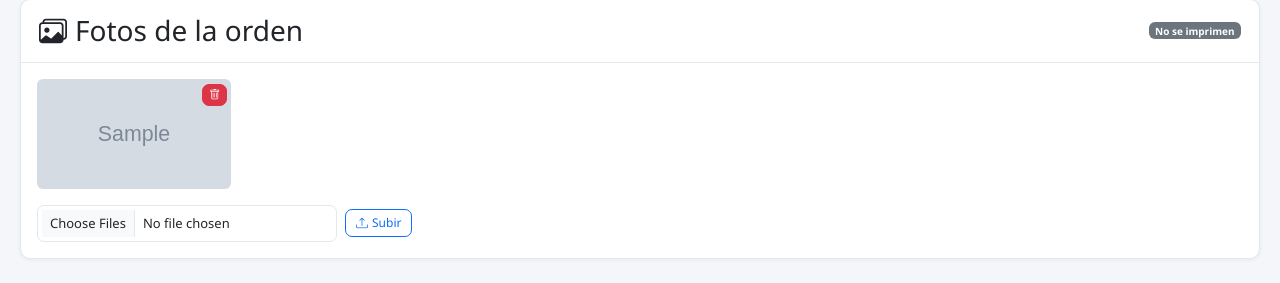
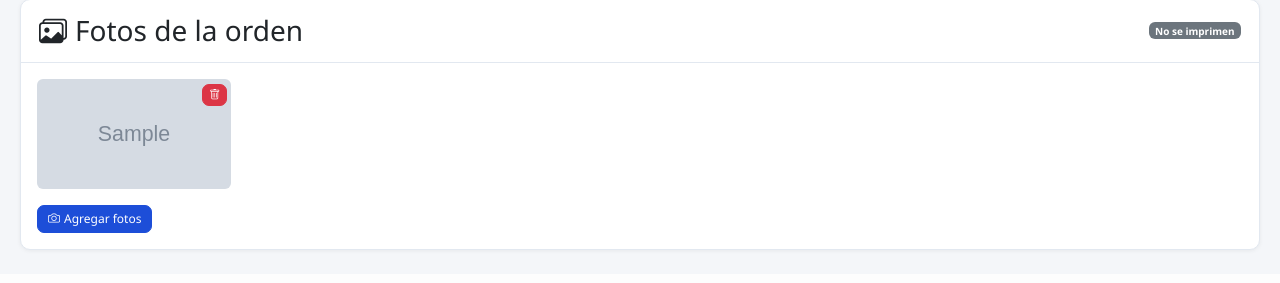
Before and after one commit to GastonEC1/taller, a Flask app: page /ordenes/1 in a window 1280 px wide. Shown: the part 1054-1337 px from the top of the page. After the commit the page ends 1306 px from the top, so only its background shows below. Run offline with Flask 3, Linux system fonts and the light colour scheme; grey boxes marked "Sample" are stand-in pictures; a database or web service that is not in the repository returns one stand-in record (values such as "Sample title"); some libraries are stand-ins or nearby versions.

Commit message:
agregar cloudinary para fotos de ordenes

```diff
--- a/app.py
+++ b/app.py
@@ -4,12 +4,49 @@ from config import TALLER
 import io, os, uuid
 from werkzeug.utils import secure_filename
 
-UPLOAD_FOLDER = os.path.join(os.path.dirname(__file__), 'static', 'uploads')
 ALLOWED_EXTENSIONS = {'png', 'jpg', 'jpeg', 'gif', 'webp'}
-os.makedirs(UPLOAD_FOLDER, exist_ok=True)
+
+# ── Cloudinary (si está configurado) o carpeta local ──
+import cloudinary
+import cloudinary.uploader
+
+CLOUDINARY_CONFIGURED = all([
+    os.environ.get('CLOUDINARY_CLOUD_NAME'),
+    os.environ.get('CLOUDINARY_API_KEY'),
+    os.environ.get('CLOUDINARY_API_SECRET'),
+])
+if CLOUDINARY_CONFIGURED:
+    cloudinary.config(
+        cloud_name = os.environ['CLOUDINARY_CLOUD_NAME'],
+        api_key    = os.environ['CLOUDINARY_API_KEY'],
+        api_secret = os.environ['CLOUDINARY_API_SECRET'],
+    )
+else:
+    UPLOAD_FOLDER = os.path.join(os.path.dirname(__file__), 'static', 'uploads')
+    os.makedirs(UPLOAD_FOLDER, exist_ok=True)
 
 def allowed_file(filename):
     return '.' in filename and filename.rsplit('.', 1)[1].lower() in ALLOWED_EXTENSIONS
+
+def upload_foto(file):
+    """Sube foto a Cloudinary o localmente. Devuelve (url, public_id_o_filename)."""
+    if CLOUDINARY_CONFIGURED:
+        result = cloudinary.uploader.upload(file, folder='taller_ordenes')
+        return result['secure_url'], result['public_id']
+    else:
+        ext = file.filename.rsplit('.', 1)[1].lower()
+        filename = f"orden_{uuid.uuid4().hex[:8]}.{ext}"
+        file.save(os.path.join(UPLOAD_FOLDER, filename))
+        return f"/static/uploads/{filename}", filename
+
+def delete_foto(public_id_or_filename):
+    """Elimina foto de Cloudinary o localmente."""
+    if CLOUDINARY_CONFIGURED:
+        cloudinary.uploader.destroy(public_id_or_filename)
+    else:
+        path = os.path.join(UPLOAD_FOLDER, public_id_or_filename)
+        if os.path.exists(path):
+            os.remove(path)
 
 app = Flask(__name__)
 app.secret_key = os.environ.get('SECRET_KEY', 'taller_secreto_2024')
@@ -342,10 +379,8 @@ def subir_foto_orden(id):
     db = get_db()
     for file in files:
         if file and allowed_file(file.filename):
-            ext = file.filename.rsplit('.', 1)[1].lower()
-            filename = f"orden_{id}_{uuid.uuid4().hex[:8]}.{ext}"
-            file.save(os.path.join(UPLOAD_FOLDER, filename))
-            execute(db, 'INSERT INTO orden_fotos (orden_id, filename) VALUES (?,?)', (id, filename))
+            url, public_id = upload_foto(file)
+            execute(db, 'INSERT INTO orden_fotos (orden_id, filename, url) VALUES (?,?,?)', (id, public_id, url))
     db.commit()
     db.close()
     flash('Foto(s) subida(s) correctamente.', 'success')
@@ -356,9 +391,7 @@ def eliminar_foto_orden(id, foto_id):
     db = get_db()
     foto = fetchone(db, 'SELECT * FROM orden_fotos WHERE id=? AND orden_id=?', (foto_id, id))
     if foto:
-        filepath = os.path.join(UPLOAD_FOLDER, foto['filename'])
-        if os.path.exists(filepath):
-            os.remove(filepath)
+        delete_foto(foto['filename'])
         execute(db, 'DELETE FROM orden_fotos WHERE id=?', (foto_id,))
         db.commit()
     db.close()
--- a/migrate.py
+++ b/migrate.py
@@ -12,7 +12,7 @@ c = conn.cursor()
 
 migraciones_tabla = [
     ("CREATE TABLE IF NOT EXISTS orden_repuestos (id INTEGER PRIMARY KEY AUTOINCREMENT, orden_id INTEGER NOT NULL, descripcion TEXT NOT NULL, cantidad REAL DEFAULT 1, FOREIGN KEY (orden_id) REFERENCES ordenes(id))", "tabla orden_repuestos"),
-    ("CREATE TABLE IF NOT EXISTS orden_fotos (id INTEGER PRIMARY KEY AUTOINCREMENT, orden_id INTEGER NOT NULL, filename TEXT NOT NULL, created_at TIMESTAMP DEFAULT CURRENT_TIMESTAMP, FOREIGN KEY (orden_id) REFERENCES ordenes(id))", "tabla orden_fotos"),
+    ("CREATE TABLE IF NOT EXISTS orden_fotos (id INTEGER PRIMARY KEY AUTOINCREMENT, orden_id INTEGER NOT NULL, filename TEXT NOT NULL, url TEXT, created_at TIMESTAMP DEFAULT CURRENT_TIMESTAMP, FOREIGN KEY (orden_id) REFERENCES ordenes(id))", "tabla orden_fotos"),
 ]
 
 for sql, nombre in migraciones_tabla:
@@ -38,6 +38,8 @@ migraciones = [
     ("ALTER TABLE presupuestos ADD COLUMN condicion_venta TEXT", "presupuestos.condicion_venta"),
     # Ítems presupuesto
     ("ALTER TABLE presupuesto_items ADD COLUMN en_stock INTEGER DEFAULT 0", "presupuesto_items.en_stock"),
+    # Fotos orden
+    ("ALTER TABLE orden_fotos ADD COLUMN url TEXT", "orden_fotos.url"),
 ]
 
 for sql, nombre in migraciones:
--- a/requirements.txt
+++ b/requirements.txt
@@ -2,3 +2,4 @@ flask>=3.0.0
 gunicorn>=21.2.0
 psycopg2-binary>=2.9.9
 openpyxl>=3.1.0
+cloudinary>=1.36.0
--- a/templates/orden_detalle.html
+++ b/templates/orden_detalle.html
@@ -119,8 +119,8 @@
           {% for foto in fotos %}
           <div class="col-6 col-md-3 col-lg-2" id="foto-{{ foto.id }}">
             <div style="position:relative">
-              <a href="/static/uploads/{{ foto.filename }}" target="_blank">
-                <img src="/static/uploads/{{ foto.filename }}" class="img-fluid rounded" style="width:100%;height:110px;object-fit:cover">
+              <a href="{{ foto.url or '/static/uploads/' ~ foto.filename }}" target="_blank">
+                <img src="{{ foto.url or '/static/uploads/' ~ foto.filename }}" class="img-fluid rounded" style="width:100%;height:110px;object-fit:cover">
               </a>
               <form method="post" action="/ordenes/{{ orden.id }}/fotos/{{ foto.id }}/eliminar"
                     onsubmit="return confirm('¿Eliminar foto?')"
@@ -138,11 +138,11 @@
         {% endif %}
 
         <!-- Upload -->
-        <form method="post" action="/ordenes/{{ orden.id }}/fotos" enctype="multipart/form-data">
-          <div class="d-flex gap-2 align-items-center">
-            <input type="file" name="fotos" multiple accept="image/*" class="form-control form-control-sm" style="max-width:300px">
-            <button type="submit" class="btn btn-sm btn-outline-primary"><i class="bi bi-upload me-1"></i>Subir</button>
-          </div>
+        <form method="post" action="/ordenes/{{ orden.id }}/fotos" enctype="multipart/form-data" id="form-fotos">
+          <input type="file" name="fotos" multiple accept="image/*" id="input-fotos" style="display:none" onchange="document.getElementById('form-fotos').submit()">
+          <button type="button" class="btn btn-sm btn-primary" onclick="document.getElementById('input-fotos').click()">
+            <i class="bi bi-camera me-1"></i>Agregar fotos
+          </button>
         </form>
       </div>
     </div>
```
